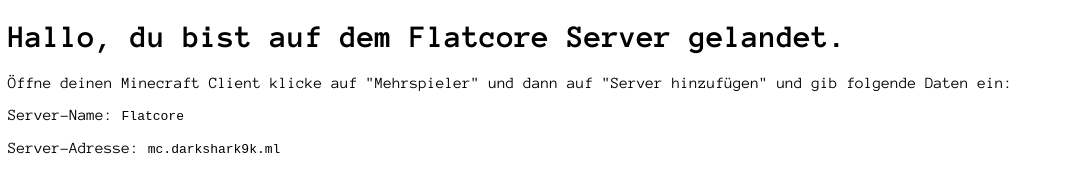
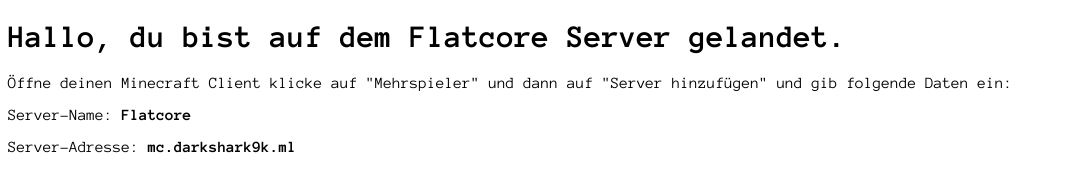
Before and after one commit to benjaminwolkchen/minecraft-landing, a plain HTML site: page index.html in a window 1280 px wide. Shown: the whole page, without its empty margins (0-1065 px from the left). Drawn offline with Linux system fonts and the light colour scheme; files whose address does not match are found by name.

Commit message:
Update index.html

```diff
--- a/index.html
+++ b/index.html
@@ -11,8 +11,8 @@
     <main>
         <h1>Hallo, du bist auf dem Flatcore Server gelandet.</h1>
         <p>Öffne deinen Minecraft Client klicke auf "Mehrspieler" und dann auf "Server hinzufügen" und gib folgende Daten ein:</p>
-        <p>Server-Name: <code>Flatcore</code></p>
-        <p>Server-Adresse: <code>mc.darkshark9k.ml</code></p>
+        <p>Server-Name: <b>Flatcore</b></p>
+        <p>Server-Adresse: <b>mc.darkshark9k.ml</b></p>
     </main>
 </body>
 </html>
```
